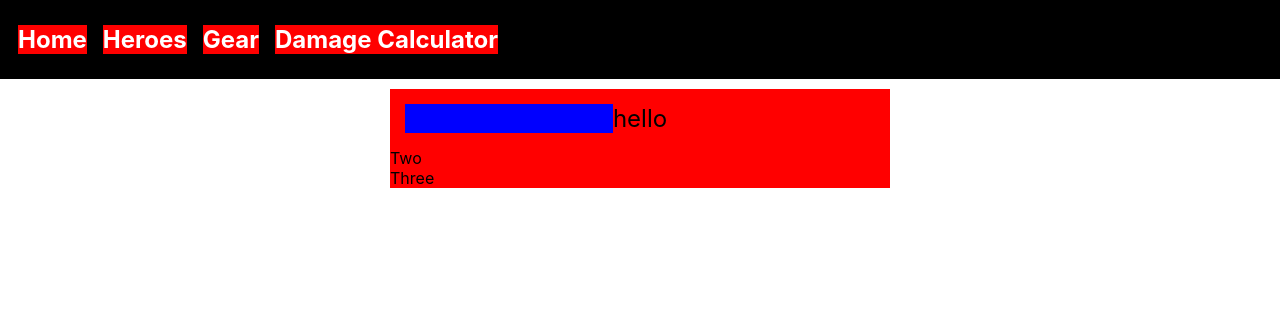
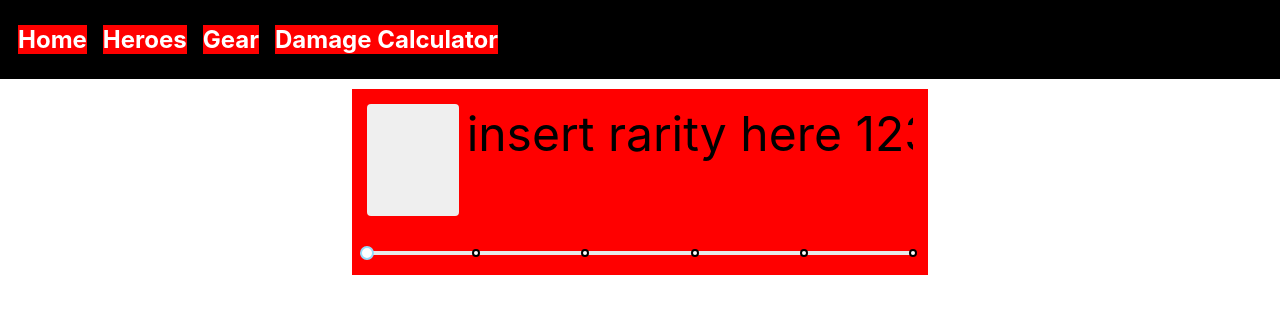
Before and after one commit to Cameronl14320/epic7-helper, a Next.js app: page /Gear/gear in a window 1280 px wide. Shown: the top 314 px of the page. Built offline with nearby package versions, Linux system fonts and the light colour scheme.

Commit message:
added slider to second row

```diff
--- a/components/shared/header/header.tsx
+++ b/components/shared/header/header.tsx
@@ -13,7 +13,7 @@ const headerStyle = {
         listStyleType: 'none',
         overflow: 'hidden',
         margin: 0,
-        padding: '5px 0px 5px 0px',
+        py: '5px',
     },
     header_buttons: {
         background: colors.test,
--- a/package.json
+++ b/package.json
@@ -8,11 +8,14 @@
     "start": "next start"
   },
   "dependencies": {
+    "@rebass/forms": "^4.0.6",
     "@rebass/preset": "^4.0.5",
     "@types/react-router-dom": "^5.1.6",
     "@types/rebass": "^4.0.7",
+    "@types/rebass__forms": "^4.0.4",
     "emotion-theming": "^10.0.27",
     "next": "10.0.1",
+    "rc-slider": "^9.6.1",
     "react": "17.0.1",
     "react-dom": "17.0.1",
     "react-router-dom": "^5.2.0",
--- a/pages/Gear/gear.tsx
+++ b/pages/Gear/gear.tsx
@@ -1,58 +1,85 @@
 import React from 'react'
-import { Box, Text } from 'rebass'
-import gearStyle from './gearStyle'
+import { Box, Text, Button } from 'rebass'
+import Slider from 'rc-slider';
+import 'rc-slider/assets/index.css';
+import theme from '../../styles/theme'
 
-export default function Gear() {
-    return (
-        <Box className="gearWrapper" sx={{
+
+const gearStyle = {
+    wrapper: {
+        breakpoints: theme.breakpoints,
         background: 'white',
         display: 'flex',
         justifyContent: 'center',
         paddingTop: '10px',
-        }}>
-            <Box className="gearGrid" sx={{
+    },
+    grid: {
         display: 'grid',
         color: 'black',
-                background: gearStyle.colors.test,
-                width: '500px',
-            }}>
-                <Box className="gearFirstRow" sx={{
-                    display: 'inline-grid',
+        background: theme.colors.test,
+        width: ['90vw', '80vw', '45vw'],
+
+        firstRow: {
+            display: 'flex',
             columnGap: '0px',
             gridRow: '1',
-                    margin: '15px 15px 15px 15px',
-                }}>
-                    <Box className="gearRarity" style={{
-                        display: 'flex',
+            margin: '15px',
+            whiteSpace: 'nowrap',
+            overflow: 'hidden',
+
+            rarityContainer: {
+                display: 'inline-flex',
                 gridRow: '1',
                 gridColumn: '1',
-                        background: 'blue',
-                        position: 'relative',
-                    }}
-                    >
-                    </Box>
-                    <Box className="gearText" sx={{
-                        width: 'auto',
+                rarityIcon: {
+                    width: ['5em', '6em', '7em'],
+                    height: ['5em', '6em', '7em'],
+                },
+            },
+
+            gearText: {
+                marginLeft: 2,
+                display: 'inline',
                 gridRow: '1',
                 gridColumn: '2',
                 color: 'black',
-                        fontSize: [1, 2, 3, 4],
-                        position: 'relative',
-                    }}>
-                        hello
+                fontSize: [5, 6],
+            }
+        },
+
+        secondRow: {
+            gridColumn: '1',
+            gridRow: '2',
+            margin: '15px',
+        }
+    },
+}
+
+export default function Gear() {
+    return (
+        <Box sx={gearStyle.wrapper}>
+            <Box sx={gearStyle.grid}>
+
+                <Box sx={gearStyle.grid.firstRow}>
+                    <Box className="gearRarity" style={gearStyle.grid.firstRow.rarityContainer}>
+                        <Button className="rarityIcon" sx={gearStyle.grid.firstRow.rarityContainer.rarityIcon}/>
+                    </Box>
+                    <Box className="gearText" sx={gearStyle.grid.firstRow.gearText}>
+                        insert rarity here 123123
                     </Box>
                 </Box>
-                <Box style={{
-                    gridColumn: '1',
-                    gridRow: '2',
-                }}>
-                    Two
+
+                <Box style={gearStyle.grid.secondRow}>
+                    <Box>
+                        <Slider
+                            min={0}
+                            max={15}
+                            step={3}
+                            dots
+                            dotStyle={{borderColor: 'black'}}
+                            activeDotStyle={{borderColor: 'blue'}}
+                        />
                     </Box>
-                <Box style={{
-                    gridColumn: '1',
-                    gridRow: '3',
-                }}>
-                    Three
                 </Box>
             </Box>
         </Box>
--- /dev/null
+++ b/styles/slider.css
@@ -0,0 +1,254 @@
+.rc-slider {
+    position: relative;
+    height: 14px;
+    padding: 5px 0;
+    width: 100%;
+    border-radius: 6px;
+    touch-action: none;
+    box-sizing: border-box;
+    -webkit-tap-highlight-color: rgba(0, 0, 0, 0);
+  }
+  .rc-slider * {
+    box-sizing: border-box;
+    -webkit-tap-highlight-color: rgba(0, 0, 0, 0);
+  }
+  .rc-slider-rail {
+    position: absolute;
+    width: 100%;
+    background-color: #e9e9e9;
+    height: 4px;
+    border-radius: 6px;
+  }
+  .rc-slider-track {
+    position: absolute;
+    left: 0;
+    height: 4px;
+    border-radius: 6px;
+    background-color: #abe2fb;
+  }
+  .rc-slider-handle {
+    position: absolute;
+    width: 14px;
+    height: 14px;
+    cursor: pointer;
+    cursor: -webkit-grab;
+    margin-top: -5px;
+    cursor: grab;
+    border-radius: 50%;
+    border: solid 2px #96dbfa;
+    background-color: #fff;
+    touch-action: pan-x;
+  }
+  .rc-slider-handle-dragging.rc-slider-handle-dragging.rc-slider-handle-dragging {
+    border-color: #57c5f7;
+    box-shadow: 0 0 0 5px #96dbfa;
+  }
+  .rc-slider-handle:focus {
+    outline: none;
+  }
+  .rc-slider-handle-click-focused:focus {
+    border-color: #96dbfa;
+    box-shadow: unset;
+  }
+  .rc-slider-handle:hover {
+    border-color: #57c5f7;
+  }
+  .rc-slider-handle:active {
+    border-color: #57c5f7;
+    box-shadow: 0 0 5px #57c5f7;
+    cursor: -webkit-grabbing;
+    cursor: grabbing;
+  }
+  .rc-slider-mark {
+    position: absolute;
+    top: 18px;
+    left: 0;
+    width: 100%;
+    font-size: 12px;
+  }
+  .rc-slider-mark-text {
+    position: absolute;
+    display: inline-block;
+    vertical-align: middle;
+    text-align: center;
+    cursor: pointer;
+    color: #999;
+  }
+  .rc-slider-mark-text-active {
+    color: #666;
+  }
+  .rc-slider-step {
+    position: absolute;
+    width: 100%;
+    height: 4px;
+    background: transparent;
+  }
+  .rc-slider-dot {
+    position: absolute;
+    bottom: -2px;
+    margin-left: -4px;
+    width: 8px;
+    height: 8px;
+    border: 2px solid #e9e9e9;
+    background-color: #fff;
+    cursor: pointer;
+    border-radius: 50%;
+    vertical-align: middle;
+  }
+  .rc-slider-dot-active {
+    border-color: #96dbfa;
+  }
+  .rc-slider-dot-reverse {
+    margin-right: -4px;
+  }
+  .rc-slider-disabled {
+    background-color: #e9e9e9;
+  }
+  .rc-slider-disabled .rc-slider-track {
+    background-color: #ccc;
+  }
+  .rc-slider-disabled .rc-slider-handle,
+  .rc-slider-disabled .rc-slider-dot {
+    border-color: #ccc;
+    box-shadow: none;
+    background-color: #fff;
+    cursor: not-allowed;
+  }
+  .rc-slider-disabled .rc-slider-mark-text,
+  .rc-slider-disabled .rc-slider-dot {
+    cursor: not-allowed !important;
+  }
+  .rc-slider-vertical {
+    width: 14px;
+    height: 100%;
+    padding: 0 5px;
+  }
+  .rc-slider-vertical .rc-slider-rail {
+    height: 100%;
+    width: 4px;
+  }
+  .rc-slider-vertical .rc-slider-track {
+    left: 5px;
+    bottom: 0;
+    width: 4px;
+  }
+  .rc-slider-vertical .rc-slider-handle {
+    margin-left: -5px;
+    touch-action: pan-y;
+  }
+  .rc-slider-vertical .rc-slider-mark {
+    top: 0;
+    left: 18px;
+    height: 100%;
+  }
+  .rc-slider-vertical .rc-slider-step {
+    height: 100%;
+    width: 4px;
+  }
+  .rc-slider-vertical .rc-slider-dot {
+    left: 2px;
+    margin-bottom: -4px;
+  }
+  .rc-slider-vertical .rc-slider-dot:first-child {
+    margin-bottom: -4px;
+  }
+  .rc-slider-vertical .rc-slider-dot:last-child {
+    margin-bottom: -4px;
+  }
+  .rc-slider-tooltip-zoom-down-enter,
+  .rc-slider-tooltip-zoom-down-appear {
+    animation-duration: 0.3s;
+    animation-fill-mode: both;
+    display: block !important;
+    animation-play-state: paused;
+  }
+  .rc-slider-tooltip-zoom-down-leave {
+    animation-duration: 0.3s;
+    animation-fill-mode: both;
+    display: block !important;
+    animation-play-state: paused;
+  }
+  .rc-slider-tooltip-zoom-down-enter.rc-slider-tooltip-zoom-down-enter-active,
+  .rc-slider-tooltip-zoom-down-appear.rc-slider-tooltip-zoom-down-appear-active {
+    animation-name: rcSliderTooltipZoomDownIn;
+    animation-play-state: running;
+  }
+  .rc-slider-tooltip-zoom-down-leave.rc-slider-tooltip-zoom-down-leave-active {
+    animation-name: rcSliderTooltipZoomDownOut;
+    animation-play-state: running;
+  }
+  .rc-slider-tooltip-zoom-down-enter,
+  .rc-slider-tooltip-zoom-down-appear {
+    transform: scale(0, 0);
+    animation-timing-function: cubic-bezier(0.23, 1, 0.32, 1);
+  }
+  .rc-slider-tooltip-zoom-down-leave {
+    animation-timing-function: cubic-bezier(0.755, 0.05, 0.855, 0.06);
+  }
+  @keyframes rcSliderTooltipZoomDownIn {
+    0% {
+      opacity: 0;
+      transform-origin: 50% 100%;
+      transform: scale(0, 0);
+    }
+    100% {
+      transform-origin: 50% 100%;
+      transform: scale(1, 1);
+    }
+  }
+  @keyframes rcSliderTooltipZoomDownOut {
+    0% {
+      transform-origin: 50% 100%;
+      transform: scale(1, 1);
+    }
+    100% {
+      opacity: 0;
+      transform-origin: 50% 100%;
+      transform: scale(0, 0);
+    }
+  }
+  .rc-slider-tooltip {
+    position: absolute;
+    left: -9999px;
+    top: -9999px;
+    visibility: visible;
+    box-sizing: border-box;
+    -webkit-tap-highlight-color: rgba(0, 0, 0, 0);
+  }
+  .rc-slider-tooltip * {
+    box-sizing: border-box;
+    -webkit-tap-highlight-color: rgba(0, 0, 0, 0);
+  }
+  .rc-slider-tooltip-hidden {
+    display: none;
+  }
+  .rc-slider-tooltip-placement-top {
+    padding: 4px 0 8px 0;
+  }
+  .rc-slider-tooltip-inner {
+    padding: 6px 2px;
+    min-width: 24px;
+    height: 24px;
+    font-size: 12px;
+    line-height: 1;
+    color: #fff;
+    text-align: center;
+    text-decoration: none;
+    background-color: #6c6c6c;
+    border-radius: 6px;
+    box-shadow: 0 0 4px #d9d9d9;
+  }
+  .rc-slider-tooltip-arrow {
+    position: absolute;
+    width: 0;
+    height: 0;
+    border-color: transparent;
+    border-style: solid;
+  }
+  .rc-slider-tooltip-placement-top .rc-slider-tooltip-arrow {
+    bottom: 4px;
+    left: 50%;
+    margin-left: -4px;
+    border-width: 4px 4px 0;
+    border-top-color: #6c6c6c;
+  }
--- a/styles/theme.tsx
+++ b/styles/theme.tsx
@@ -1,6 +1,8 @@
 import colors from './colors'
 
 export default {
+    colors,
+    breakpoints: [ '40em', '52em', '64em' ],
     buttons: {
         colors: {
             primary: 'black',
```
Also changed, not shown: pages/Gear/gearStyle.tsx (deleted, +0 -7 lines), 1 other file (tests, documents, lock files or other folders). Lines whose indentation alone changed are shown as unchanged.
